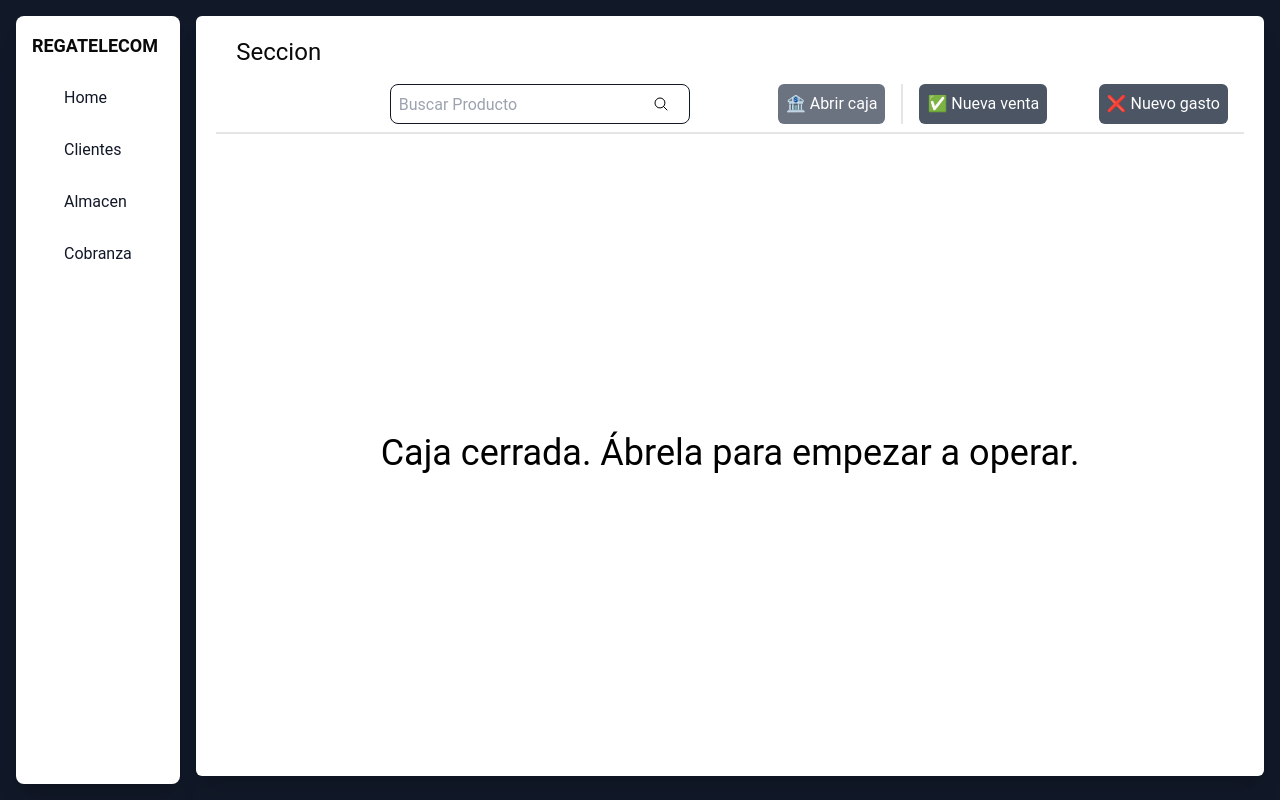
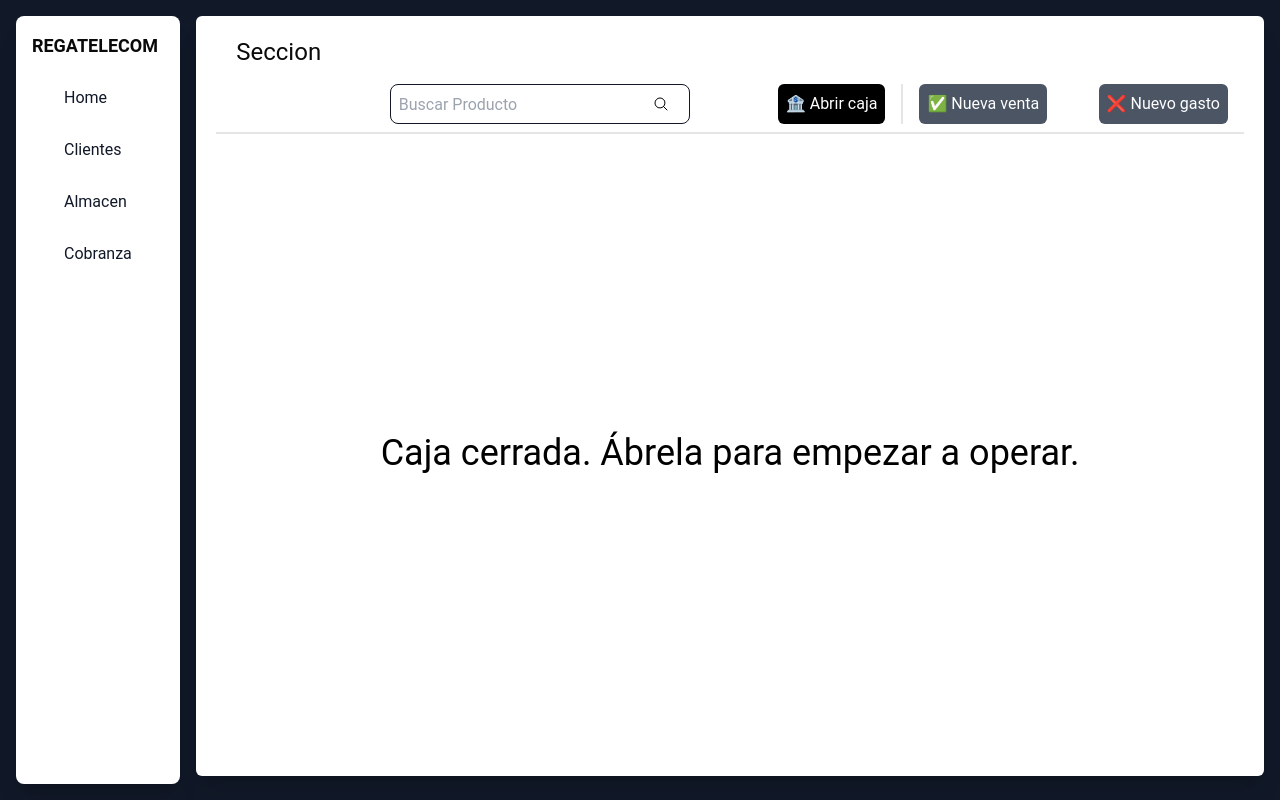
Before and after one commit to pacheco161096/dashboard_rega, a Next.js app: page /dashboard/cobranza in a window 1280 px wide. Built offline with nearby package versions, Linux system fonts and the light colour scheme; sample sign-in values are in the browser's storage; some icons are missing; a web font is replaced by a local one.

Commit message:
implementation endpoint caja

```diff
--- a/app/dashboard/cobranza/cobranza.module.css
+++ b/app/dashboard/cobranza/cobranza.module.css
@@ -59,6 +59,14 @@
   @apply fixed inset-0 bg-black bg-opacity-50;
 }
 
+.Cobranza-openCaja {
+  @apply bg-black text-white px-2 py-1 rounded-md;
+}
+
+.Cobranza-closeCaja {
+  @apply bg-gray-500 text-white px-2 py-1 rounded-md;
+}
+
 .Cobranza-buttonVenta {
   @apply bg-green-600 text-white px-2 py-1 rounded-md;
 }
--- a/app/dashboard/cobranza/page.tsx
+++ b/app/dashboard/cobranza/page.tsx
@@ -216,21 +216,19 @@ function Cobranza() {
       ...caja,
       montoCierre: parseFloat(montoCierre),
       fechaHoraCierre: now.toISOString(),
+      employeeId: caja.employeeId.toString()
     };
 
-    console.log('cajaCerrada ', cajaCerrada);
+    try {
+      const resp = await axios.post("https://cms.regatelecom.mx/api/cajas", { data: cajaCerrada });
 
-    try {
-      /* await fetch("/api/caja/cerrar", {
-        method: "POST",
-        headers: { "Content-Type": "application/json" },
-        body: JSON.stringify(cajaCerrada),
-      }); */
-      sessionStorage.removeItem("caja");
-      setCaja(null);
-      setMontoCierre("");
-      setIsOpenCaja(false);
-      setIsDialogOpen(false);
+      if (resp?.status && resp?.status == 200) {
+        sessionStorage.removeItem("caja");
+        setCaja(null);
+        setMontoCierre("");
+        setIsOpenCaja(false);
+        setIsDialogOpen(false);
+      }
     } catch (err) {
       console.error("Error al cerrar caja:", err);
     }
@@ -254,7 +252,7 @@ function Cobranza() {
               </button>
             </div>
           </div>
-          <button className="bg-gray-500 text-white px-2 py-1 rounded-md" onClick={() => setIsDialogOpen(true)}>
+          <button className={ !isOpenCaja ? s["Cobranza-openCaja"] : s["Cobranza-closeCaja"]} onClick={() => setIsDialogOpen(true)}>
             🏦 {!isOpenCaja ? 'Abrir caja' : 'Cerrar caja'}
           </button>
         </div>
```
